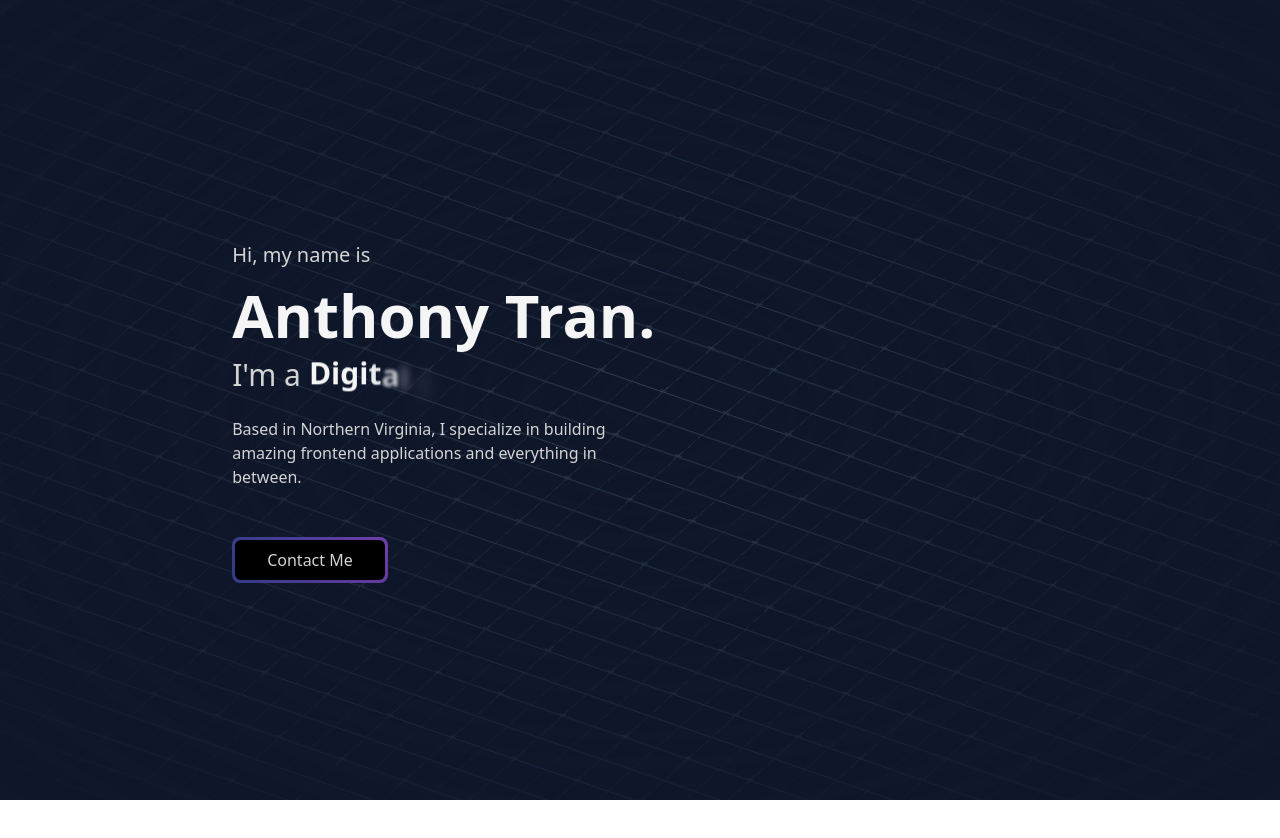
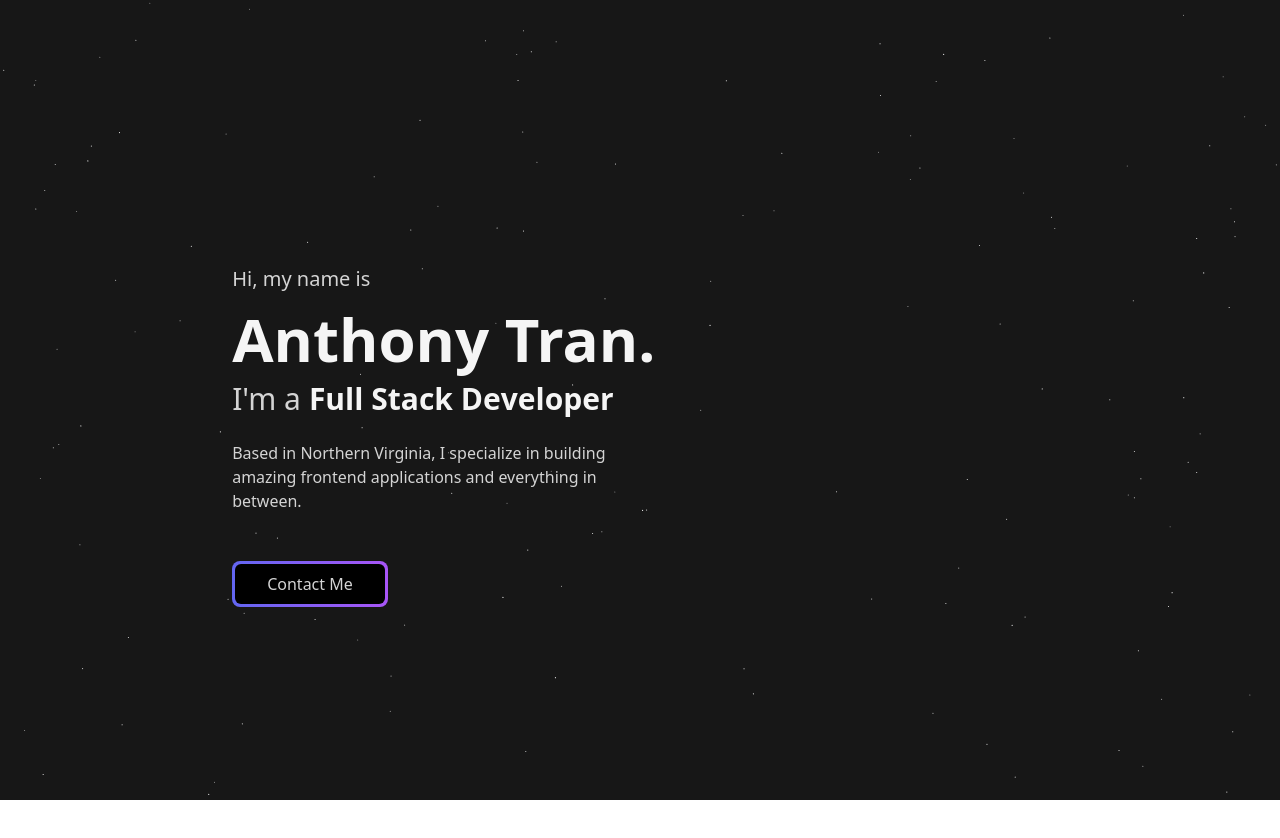
Before and after one commit to anthonyt03/anthony-portfolio, a Next.js app: page / in a window 1280 px wide. Shown: the top 838 px of the page. Before the commit the page ends 800 px from the top, so only its background shows below. Built offline with nearby package versions, Linux system fonts and the light colour scheme.

Commit message:
changed backgrounds

```diff
--- a/src/app/page.tsx
+++ b/src/app/page.tsx
@@ -3,23 +3,40 @@ import { Boxes } from '~/components/ui/background-boxes'
 import { FlipWords } from '~/components/ui/flip-words'
 import { cn } from '~/lib/utils'
 import ContactButton from './ContactButton'
+import { ShootingStars } from '~/components/ui/shooting-stars'
+import { StarsBackground } from '~/components/ui/stars-background'
+import { motion, useScroll, useTransform } from 'framer-motion'
 
 export default function HomePage() {
   const flipWords = [
     'Software Engineer',
     'Full Stack Developer',
-    'Digital Craftsman',
     'Gamer',
     'Gym-goer',
     'Programmer',
     'Techie',
   ]
+  const { scrollYProgress } = useScroll()
+  const contentY = useTransform(scrollYProgress, [0, 1], ['0%', '-1%'])
+
   return (
     <>
-      <div className='relative flex h-screen w-full flex-col items-center justify-center overflow-hidden bg-slate-900'>
-        <div className='pointer-events-none absolute inset-0 z-20 h-full w-full bg-slate-900 [mask-image:radial-gradient(transparent,white)]' />
-        <Boxes />
-        <div className='flex flex-col content-start p-16'>
+      <div className='relative h-full w-full p-8'>
+        {/* Fixed Background */}
+        <div className='fixed inset-0 h-full w-full bg-neutral-900'>
+          <div className='h-full w-full bg-cover bg-fixed bg-center'>
+            <ShootingStars />
+            <StarsBackground />
+          </div>
+        </div>
+
+        {/* Parallax Content */}
+        <motion.div
+          className='relative z-10 flex flex-col place-items-center'
+          style={{ y: contentY }}
+        >
+          {/* Each "section" is its own div */}
+          <div className='flex h-screen flex-col items-start justify-center sm:max-w-[70%] lg:max-w-full 2xl:max-w-full'>
             <h3
               className={cn(
                 'relative z-20 mb-4 mt-8 text-sm font-normal text-neutral-300 md:text-xl',
@@ -48,10 +65,11 @@ export default function HomePage() {
               Based in Northern Virginia, I specialize in building amazing
               frontend applications and everything in between.
             </p>
-          <div className='-ml-4 mt-10'>
+            <div className='z-20 -ml-4 mt-10'>
               <ContactButton />
             </div>
           </div>
+        </motion.div>
       </div>
     </>
   )
--- a/src/components/ui/animated-modal.tsx
+++ b/src/components/ui/animated-modal.tsx
@@ -103,7 +103,7 @@ export const ModalBody = ({
           <motion.div
             ref={modalRef}
             className={cn(
-              "min-h-[50%] max-h-[70%] md:max-w-[20%] bg-white dark:bg-neutral-950 border border-transparent dark:border-neutral-800 md:rounded-2xl relative z-50 flex flex-col flex-1 overflow-hidden",
+              "min-h-[50%] max-h-[70%] md:max-w-[55%] lg:max-w-[45%] xl:max-w-[35%] 2xl:max-w-[25%] bg-white dark:bg-neutral-950 border border-transparent dark:border-neutral-800 md:rounded-2xl relative z-50 flex flex-col flex-1 overflow-hidden",
               className
             )}
             initial={{
--- a/src/components/ui/flip-words.tsx
+++ b/src/components/ui/flip-words.tsx
@@ -5,7 +5,7 @@ import { cn } from "~/lib/utils";
 
 export const FlipWords = ({
   words,
-  duration = 2000,
+  duration = 3000,
   className,
 }: {
   words: string[];
@@ -51,10 +51,10 @@ export const FlipWords = ({
         }}
         exit={{
           opacity: 0,
-          y: -40,
-          x: 40,
+          y: -20,
+          x: 20,
           filter: "blur(8px)",
-          scale: 2,
+          scale: 1,
           position: "absolute",
         }}
         className={cn(
--- a/src/components/ui/shooting-stars.tsx
+++ b/src/components/ui/shooting-stars.tsx
@@ -1,5 +1,5 @@
 "use client";
-import { cn } from "~/lib/utils";
+import { cn } from "../../lib/utils";
 import React, { useEffect, useState, useRef } from "react";
 
 interface ShootingStar {
@@ -44,12 +44,12 @@ const getRandomStartPoint = () => {
 export const ShootingStars: React.FC<ShootingStarsProps> = ({
   minSpeed = 10,
   maxSpeed = 30,
-  minDelay = 1200,
-  maxDelay = 4200,
+  minDelay = 1000,
+  maxDelay = 3500,
   starColor = "#9E00FF",
   trailColor = "#2EB9DF",
-  starWidth = 10,
-  starHeight = 1,
+  starWidth = 20,
+  starHeight = 2,
   className,
 }) => {
   const [star, setStar] = useState<ShootingStar | null>(null);
--- a/src/components/ui/stars-background.tsx
+++ b/src/components/ui/stars-background.tsx
@@ -1,5 +1,5 @@
 "use client";
-import { cn } from "~/lib/utils";
+import { cn } from "../../lib/utils";
 import React, {
   useState,
   useEffect,
--- a/tailwind.config.ts
+++ b/tailwind.config.ts
@@ -43,7 +43,12 @@ const config = {
       },
     },
   },
-  plugins: [tailwindcssAnimate, addVariablesForColors, heroHighlight],
+  plugins: [
+    tailwindcssAnimate,
+    addVariablesForColors,
+    heroHighlight,
+    backgroundFunction,
+  ],
 } satisfies Config
 
 function addVariablesForColors({ addBase, theme }: any) {
@@ -70,4 +75,27 @@ function heroHighlight({ matchUtilities, theme }: any) {
   )
 }
 
+function backgroundFunction({ matchUtilities, theme }: any) {
+  matchUtilities(
+    {
+      'bg-grid': (value: any) => ({
+        backgroundImage: `url("${svgToDataUri(
+          `<svg xmlns="http://www.w3.org/2000/svg" viewBox="0 0 32 32" width="32" height="32" fill="none" stroke="${value}"><path d="M0 .5H31.5V32"/></svg>`,
+        )}")`,
+      }),
+      'bg-grid-small': (value: any) => ({
+        backgroundImage: `url("${svgToDataUri(
+          `<svg xmlns="http://www.w3.org/2000/svg" viewBox="0 0 32 32" width="8" height="8" fill="none" stroke="${value}"><path d="M0 .5H31.5V32"/></svg>`,
+        )}")`,
+      }),
+      'bg-dot': (value: any) => ({
+        backgroundImage: `url("${svgToDataUri(
+          `<svg xmlns="http://www.w3.org/2000/svg" viewBox="0 0 32 32" width="16" height="16" fill="none"><circle fill="${value}" id="pattern-circle" cx="10" cy="10" r="1.6257413380501518"></circle></svg>`,
+        )}")`,
+      }),
+    },
+    { values: flattenColorPalette(theme('backgroundColor')), type: 'color' },
+  )
+}
+
 export default config
```
Lines whose indentation alone changed are shown as unchanged.
